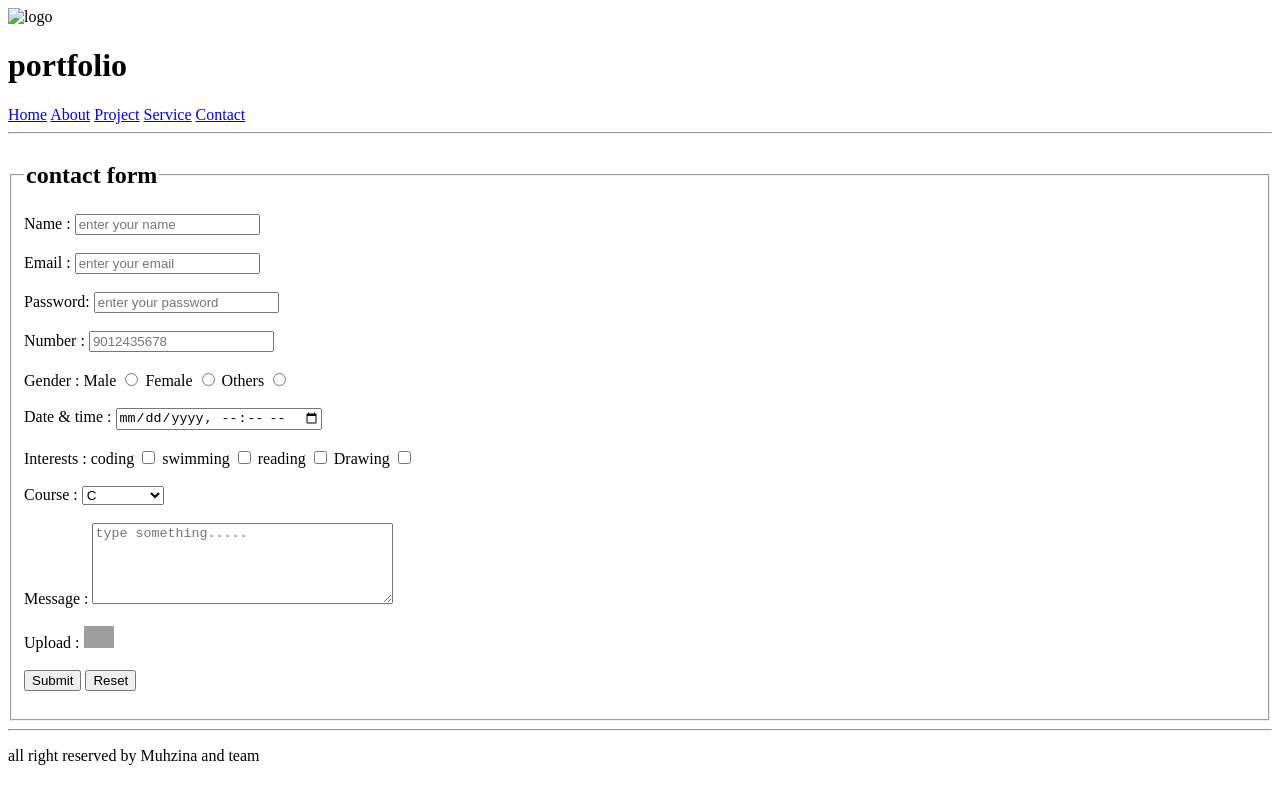
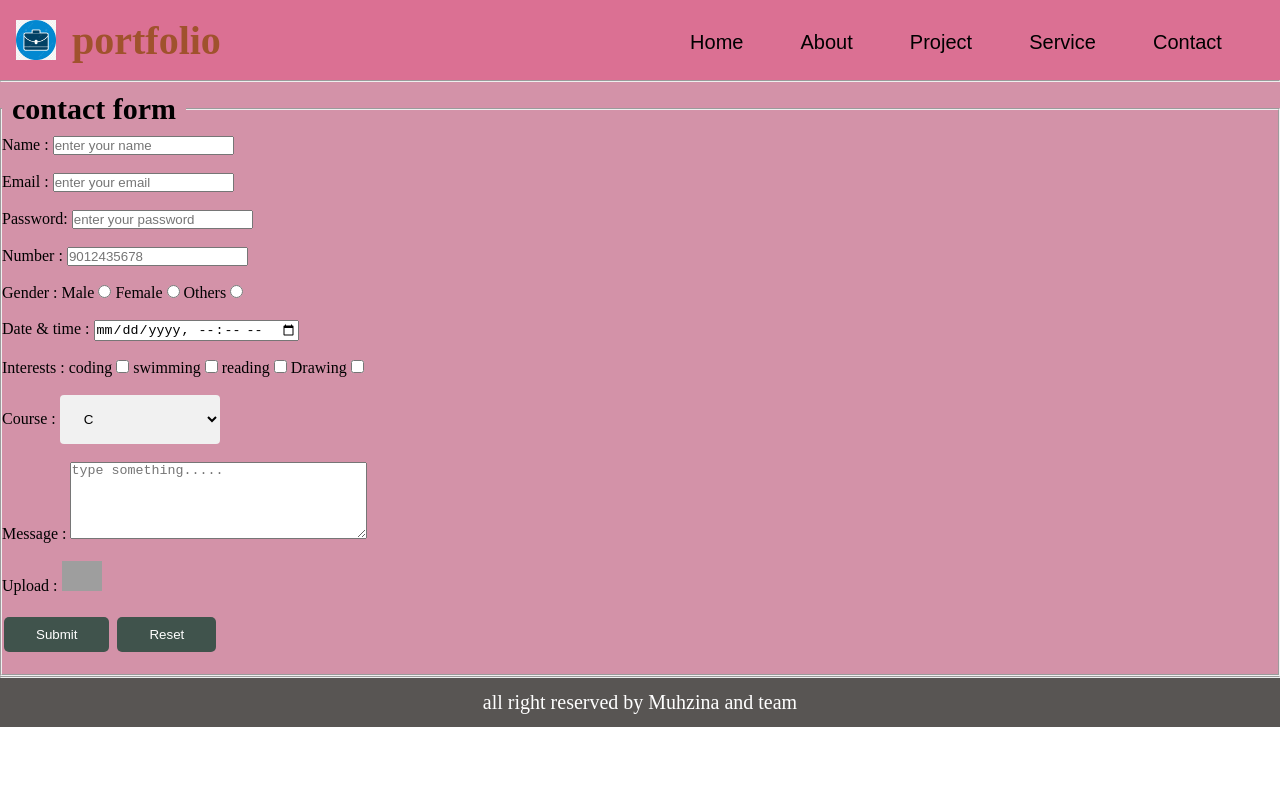
Before and after one commit to muhzina98/portfolio-with--css, a plain HTML site: page contact.html in a window 1280 px wide. Drawn offline with Linux system fonts and the light colour scheme; the site is published under a folder, as on GitHub Pages, so addresses that start at the root find nothing; grey boxes are pictures that could not be loaded.

Commit message:
Update contact.html

```diff
--- a/contact.html
+++ b/contact.html
@@ -5,7 +5,7 @@
     <meta charset="UTF-8">
     <meta name="viewport" content="width=device-width, initial-scale=1.0">
     <title>Portfolio | Muhzina | ContactForm</title>
-    <link rel="icon" type="image/x-icon" href="/assets/images/portfolio.jpg">
+    <link rel="icon" type="image/x-icon" href="assets/images/portfolio.jpg">
     <meta name="description" content="welcome to my portfolio">
     <meta http-equiv="X-UA-Compatible" content="IE=7">
     <meta name="author" content="Muhzina">
@@ -13,7 +13,7 @@
     <meta property="og:type" content="Profile" />
     <meta name="twitter:title" content="Muhzina | portfolio ">
     <meta name="twitter:description" content=" welcome to my portfolio.">
-    <link rel="stylesheet" href="/style.css">
+    <link rel="stylesheet" href="style.css">
 
 </head>
 
@@ -21,7 +21,7 @@
     <!-- header starts-->
     <header>
         <div class="header-div1">
-            <img src="/assets/images/portfolio.jpg" alt="logo">
+            <img src="assets/images/portfolio.jpg" alt="logo">
             <h1>portfolio</h1>
         </div>
         <div class="header-div2">
```
